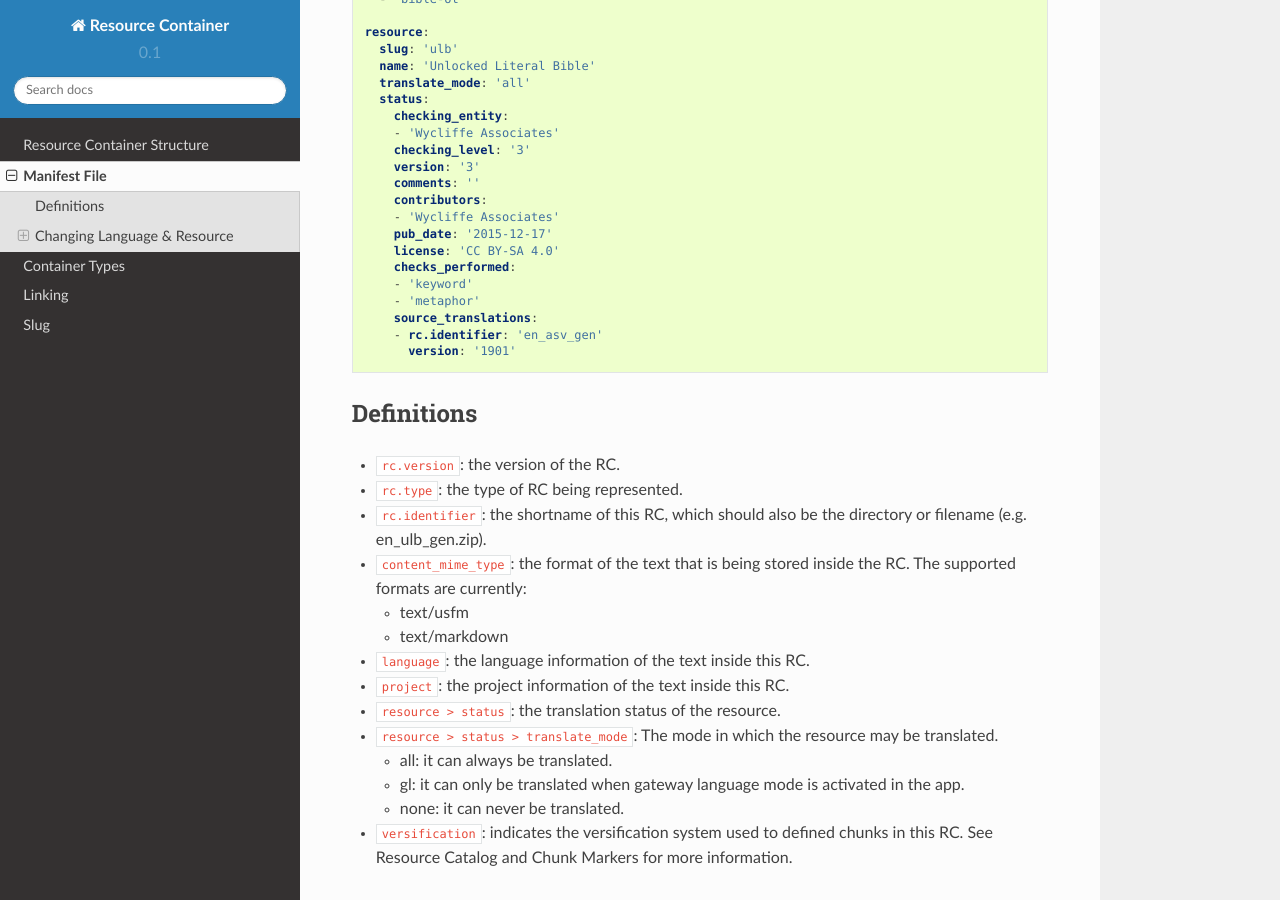
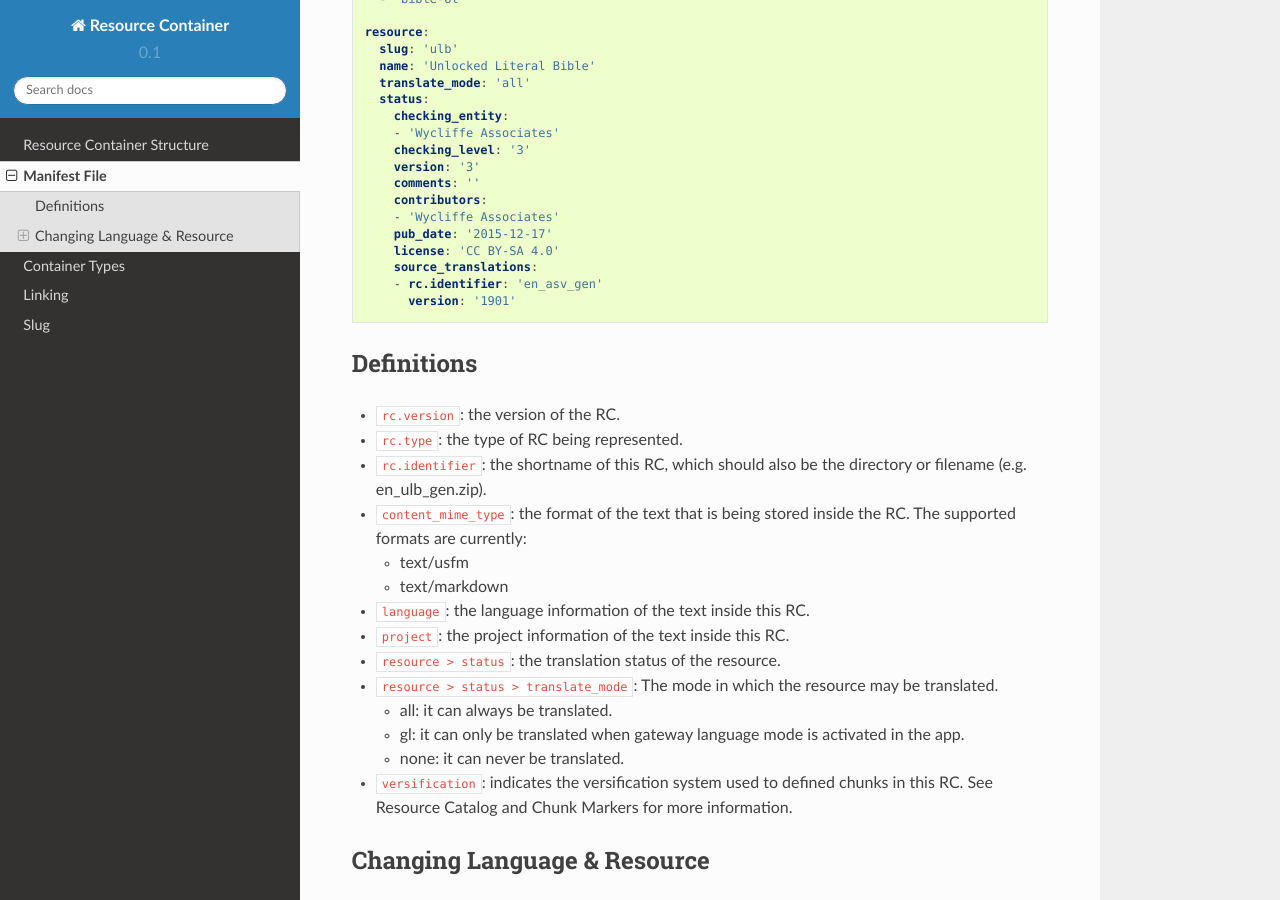
Before and after one commit to unfoldingWord-dev/Resource-Container, a Sphinx documentation site: the page built from docs/manifest.rst, in a window 1280 px wide and 900 px high, scrolled down 708 px. Built offline with Sphinx 7.4.7 and the Read the Docs theme 2.0.0, drawn with Linux system fonts in a browser that asks for light colours.

Commit message:
fixes #21

```diff
--- a/docs/manifest.rst
+++ b/docs/manifest.rst
@@ -45,9 +45,6 @@ Resource Containers (RCs) have a manifest.yml that describes it's content and st
         - 'Wycliffe Associates'
         pub_date: '2015-12-17'
         license: 'CC BY-SA 4.0'
-        checks_performed:
-        - 'keyword'
-        - 'metaphor'
         source_translations:
         - rc.identifier: 'en_asv_gen'
           version: '1901'
```
